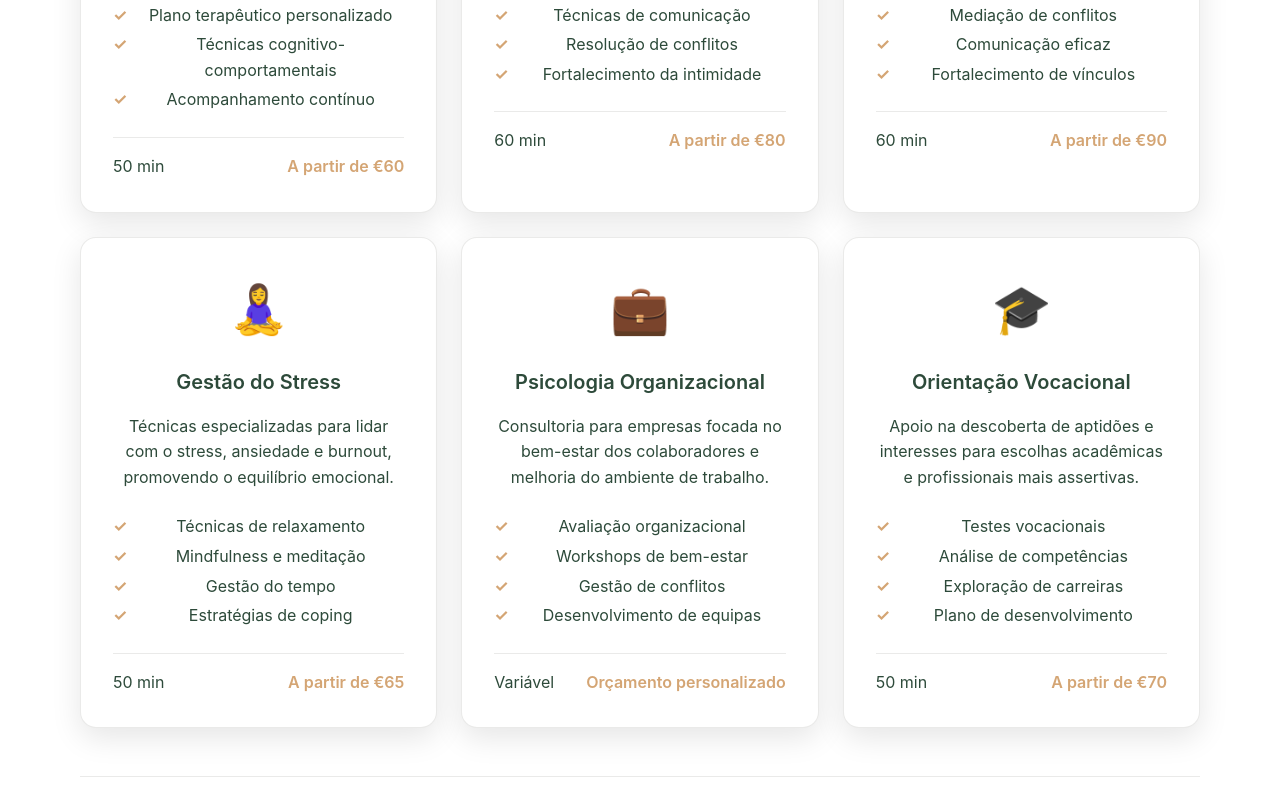
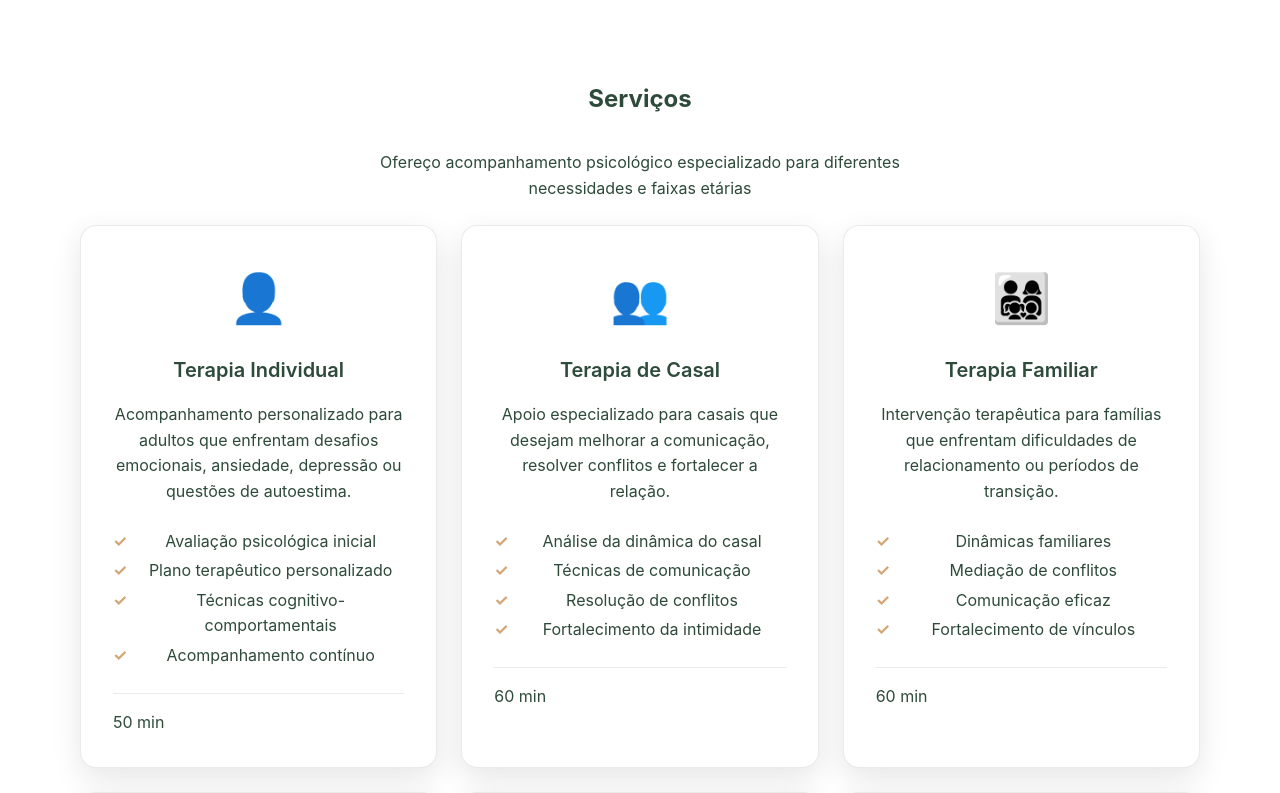
Before and after one commit to eduardofaria16/landing-page-luciano, a Vue app: page / in a window 1280 px wide. Shown: the part 3320-4113 px from the top of the page. Built offline with nearby package versions, Linux system fonts and the light colour scheme.

Commit message:
alteração casa

```diff
--- a/src/components/About.vue
+++ b/src/components/About.vue
@@ -43,6 +43,13 @@
             <p>
               Um estudioso da mente humana e suas correlações com os contextos que atravessam o sujeito (a pessoa) contemporâneo (a) por meio das relações de trabalho, sociais, íntimas, familiares e digitais, bem como um entusiasta do Humanismo, entende que o ser humano deve estar no centro de tudo aquilo que o cerca e que seu protagonismo e autonomia serão potencializados através de conexões profundas e saudáveis com seus pares.
             </p>
+          </div>
+          <div class="about__image-container">
+            <img
+              src="/src/assets/rio.JPG"
+              alt="Luciano Tarso - Psicólogo Clínico e Organizacional"
+              class="about__img"
+            />
           </div>
 
           <div class="about__qualifications">
@@ -178,7 +185,7 @@
 }
 
 .about__img {
-  width: 100%;
+  width: 95%;
   height: 500px;
   object-fit: cover;
 }
@@ -186,7 +193,7 @@
 .about__badge {
   position: absolute;
   top: var(--spacing-xl);
-  right: var(--spacing-xl);
+  left: var(--spacing-xx);
   background: rgba(45, 74, 58, 0.9);
   backdrop-filter: blur(10px);
   padding: var(--spacing-lg);
--- a/src/components/Contact.vue
+++ b/src/components/Contact.vue
@@ -10,19 +10,12 @@
         <div class="contact__info">
           <h3 class="contact__info-title">Informações de Contacto</h3>
 
-          <div class="contact__item">
-            <div class="contact__item-icon">📍</div>
-            <div class="contact__item-content">
-              <h4>Localização</h4>
-              <p>Rua das Flores, 123<br>1200-123 Lisboa, Portugal</p>
-            </div>
-          </div>
 
           <div class="contact__item">
             <div class="contact__item-icon">📞</div>
             <div class="contact__item-content">
               <h4>Telefone</h4>
-              <p>+351 912 345 678</p>
+              <p> 34 99687-7462</p>
             </div>
           </div>
 
@@ -30,9 +23,17 @@
             <div class="contact__item-icon">✉️</div>
             <div class="contact__item-content">
               <h4>Email</h4>
-              <p>ana.silva@psicologa.pt</p>
+              <p>tarsoluciano@gmail.com</p>
             </div>
           </div>
+
+          <div class="contact__item">
+            <div class="contact__item-icon">📱</div>
+            <div class="contact__item-content">
+              <h4>Instagram</h4>
+              <p>@luciano.tarso</p>
+            </div>
+         </div>
 
           <div class="contact__item">
             <div class="contact__item-icon">🕒</div>
@@ -42,16 +43,6 @@
             </div>
           </div>
 
-          <div class="contact__emergency">
-            <h4 class="contact__emergency-title">Situações de Emergência</h4>
-            <p class="contact__emergency-text">
-              Em caso de crise ou emergência psicológica, contacte:
-            </p>
-            <div class="contact__emergency-numbers">
-              <div>SOS Voz Amiga: 213 544 545</div>
-              <div>Linha de Emergência Social: 144</div>
-            </div>
-          </div>
         </div>
 
         <div class="contact__form">
--- a/src/components/Hero.vue
+++ b/src/components/Hero.vue
@@ -37,8 +37,10 @@
             </div>
           </div>
         </div>
+      </div>
+    </div>
 
-        <div class="hero__image">
+    <div class="hero__image">
           <div class="hero__image-container">
             <img
               src="/src/assets/LOGOTIPO.png"
@@ -46,8 +48,6 @@
               class="hero__img"
             />
           </div>
-        </div>
-      </div>
     </div>
   </section>
 </template>
@@ -207,14 +207,13 @@
 
 .hero__img {
   width: 100%;
-  height: 500px;
+  height: 600px;
   object-fit: cover;
   transition: var(--transition-slow);
 }
 
 .hero__image-overlay {
   position: absolute;
-  top: var(--spacing-xl);
   right: var(--spacing-xl);
 }
 
@@ -335,7 +334,7 @@
   }
 
   .hero__image-overlay {
-    top: var(--spacing-md);
+
     right: var(--spacing-md);
   }
 }
--- a/src/components/Services.vue
+++ b/src/components/Services.vue
@@ -18,7 +18,6 @@
           </ul>
           <div class="service-card__footer">
             <span class="service-card__duration">{{ service.duration }}</span>
-            <span class="service-card__price">{{ service.price }}</span>
           </div>
         </div>
       </div>
@@ -70,7 +69,6 @@ const services = [
       'Acompanhamento contínuo'
     ],
     duration: '50 min',
-    price: 'A partir de €60'
   },
   {
     id: 2,
@@ -84,7 +82,6 @@ const services = [
       'Fortalecimento da intimidade'
     ],
     duration: '60 min',
-    price: 'A partir de €80'
   },
   {
     id: 3,
@@ -98,7 +95,6 @@ const services = [
       'Fortalecimento de vínculos'
     ],
     duration: '60 min',
-    price: 'A partir de €90'
   },
   {
     id: 4,
@@ -112,7 +108,6 @@ const services = [
       'Estratégias de coping'
     ],
     duration: '50 min',
-    price: 'A partir de €65'
   },
   {
     id: 5,
@@ -126,7 +121,6 @@ const services = [
       'Desenvolvimento de equipas'
     ],
     duration: 'Variável',
-    price: 'Orçamento personalizado'
   },
   {
     id: 6,
@@ -140,7 +134,6 @@ const services = [
       'Plano de desenvolvimento'
     ],
     duration: '50 min',
-    price: 'A partir de €70'
   }
 ]
 </script>
--- a/src/components/Testimonials.vue
+++ b/src/components/Testimonials.vue
@@ -32,22 +32,14 @@
       </div>
 
       <div class="testimonials__stats">
+
         <div class="stat-item">
-          <div class="stat-item__number">150+</div>
-          <div class="stat-item__label">Pacientes Atendidos</div>
+          <div class="stat-item__number">Instituto De Psicologia Aplicada</div>
         </div>
         <div class="stat-item">
-          <div class="stat-item__number">10+</div>
-          <div class="stat-item__label">Anos de Experiência</div>
+          <div class="stat-item__number">Luciano Tarso</div>
         </div>
-        <div class="stat-item">
-          <div class="stat-item__number">95%</div>
-          <div class="stat-item__label">Taxa de Satisfação</div>
-        </div>
-        <div class="stat-item">
-          <div class="stat-item__number">24h</div>
-          <div class="stat-item__label">Resposta Máxima</div>
-        </div>
+
       </div>
     </div>
   </section>
@@ -57,45 +49,45 @@
 const testimonials = [
   {
     id: 1,
-    text: 'A Dra. Ana ajudou-me a superar um período muito difícil da minha vida. A sua abordagem empática e profissional fez toda a diferença. Hoje sinto-me muito mais confiante e capaz de lidar com os desafios do dia a dia.',
+    text: 'O Dr. Luciano me ajudou a superar um período muito difícil da minha vida. Sua abordagem empática e profissional fez toda a diferença. Hoje me sinto muito mais confiante e capaz de lidar com os desafios do dia a dia.',
     name: 'Maria S.',
     initials: 'MS',
     service: 'Terapia Individual'
   },
   {
     id: 2,
-    text: 'As sessões de terapia de casal salvaram o nosso relacionamento. A Dra. Ana ensinou-nos técnicas de comunicação que transformaram completamente a nossa dinâmica. Recomendo vivamente!',
-    name: 'João e Ana P.',
-    initials: 'JP',
-    service: 'Terapia de Casal'
+    text: 'Meu filho estava enfrentando dificuldades de aprendizagem e baixa autoestima na escola. Com o acompanhamento do Dr. Luciano, ele desenvolveu estratégias para melhorar o foco e a confiança. Hoje é uma criança muito mais feliz e motivada.',
+    name: 'Ana P.',
+    initials: 'AP',
+    service: 'Psicologia Escolar'
   },
   {
     id: 3,
-    text: 'Sofria de ansiedade há anos e não conseguia encontrar uma solução. Com as técnicas de mindfulness e o acompanhamento da Dra. Ana, aprendi a gerir a minha ansiedade de forma eficaz. Muito obrigada!',
+    text: 'Sofria de ansiedade há anos e não conseguia encontrar uma solução. Com as técnicas terapêuticas e o acompanhamento do Dr. Luciano, aprendi a gerir minha ansiedade de forma eficaz. Muito obrigada pela transformação!',
     name: 'Carla M.',
     initials: 'CM',
-    service: 'Gestão do Stress'
+    service: 'Terapia Clínica'
   },
   {
     id: 4,
-    text: 'O processo de orientação vocacional foi fundamental para a minha escolha de carreira. A Dra. Ana ajudou-me a descobrir as minhas verdadeiras paixões e aptidões. Estou muito feliz com a minha decisão.',
-    name: 'Pedro R.',
+    text: 'Como professora, procurei o Dr. Luciano para ajudar com um aluno que apresentava comportamentos desafiadores. Suas orientações foram fundamentais para criarmos um ambiente mais acolhedor e eficaz para o aprendizado.',
+    name: 'Professora Regina',
     initials: 'PR',
-    service: 'Orientação Vocacional'
+    service: 'Psicologia Escolar'
   },
   {
     id: 5,
-    text: 'A terapia familiar ajudou-nos a resolver conflitos antigos e a fortalecer os laços familiares. O ambiente seguro e acolhedor criado pela Dra. Ana permitiu que todos se expressassem livremente.',
-    name: 'Família Silva',
-    initials: 'FS',
-    service: 'Terapia Familiar'
+    text: 'A terapia individual me ajudou a resolver traumas antigos e a desenvolver uma autoestima mais saudável. O ambiente seguro e acolhedor criado pelo Dr. Luciano permitiu que eu me expressasse livremente e encontrasse meu equilíbrio emocional.',
+    name: 'Carlos Silva',
+    initials: 'CS',
+    service: 'Terapia Individual'
   },
   {
     id: 6,
-    text: 'Profissional excecional! A Dra. Ana tem uma capacidade única de nos fazer sentir compreendidos e apoiados. As suas técnicas são eficazes e os resultados são visíveis desde as primeiras sessões.',
+    text: 'Profissional excepcional! O Dr. Luciano tem uma capacidade única de nos fazer sentir compreendidos e apoiados. Suas técnicas são eficazes e os resultados são visíveis desde as primeiras sessões. Recomendo sem hesitar!',
     name: 'Ricardo T.',
     initials: 'RT',
-    service: 'Terapia Individual'
+    service: 'Terapia Clínica'
   }
 ]
 </script>
```
